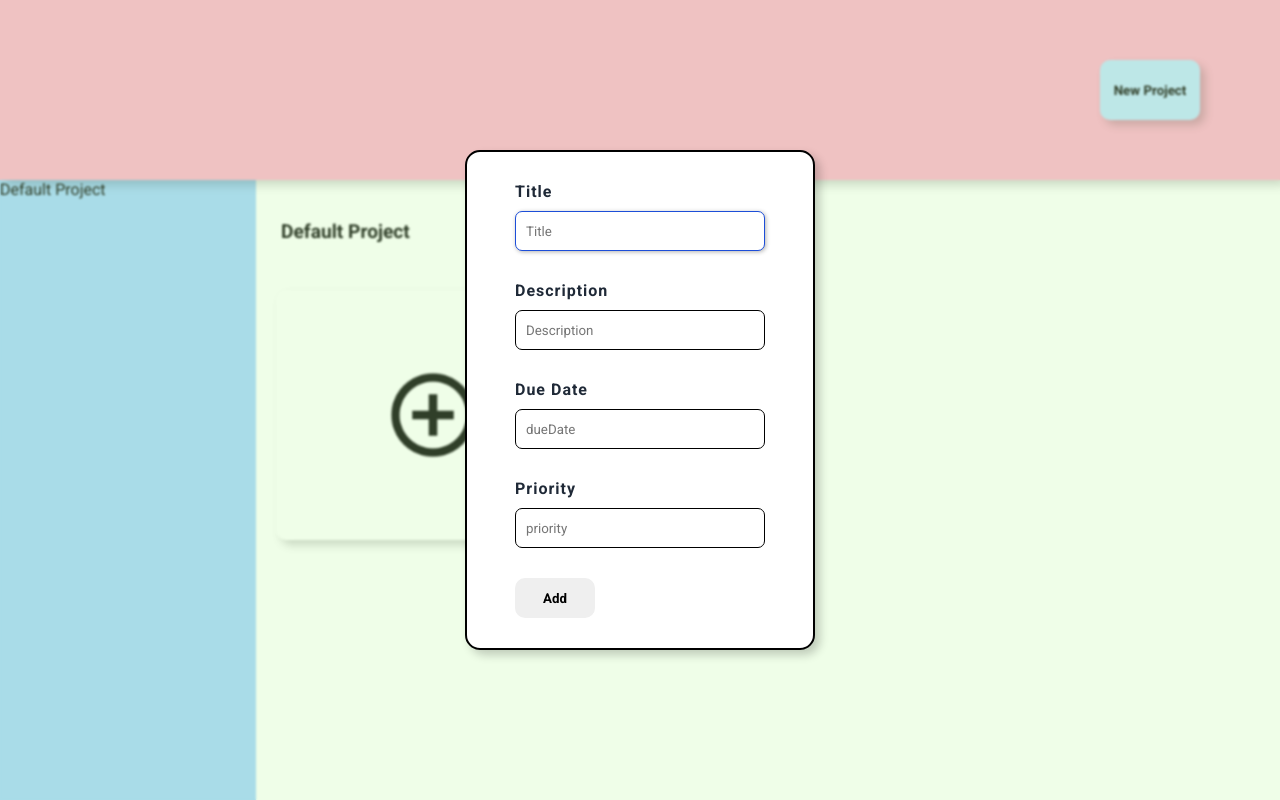
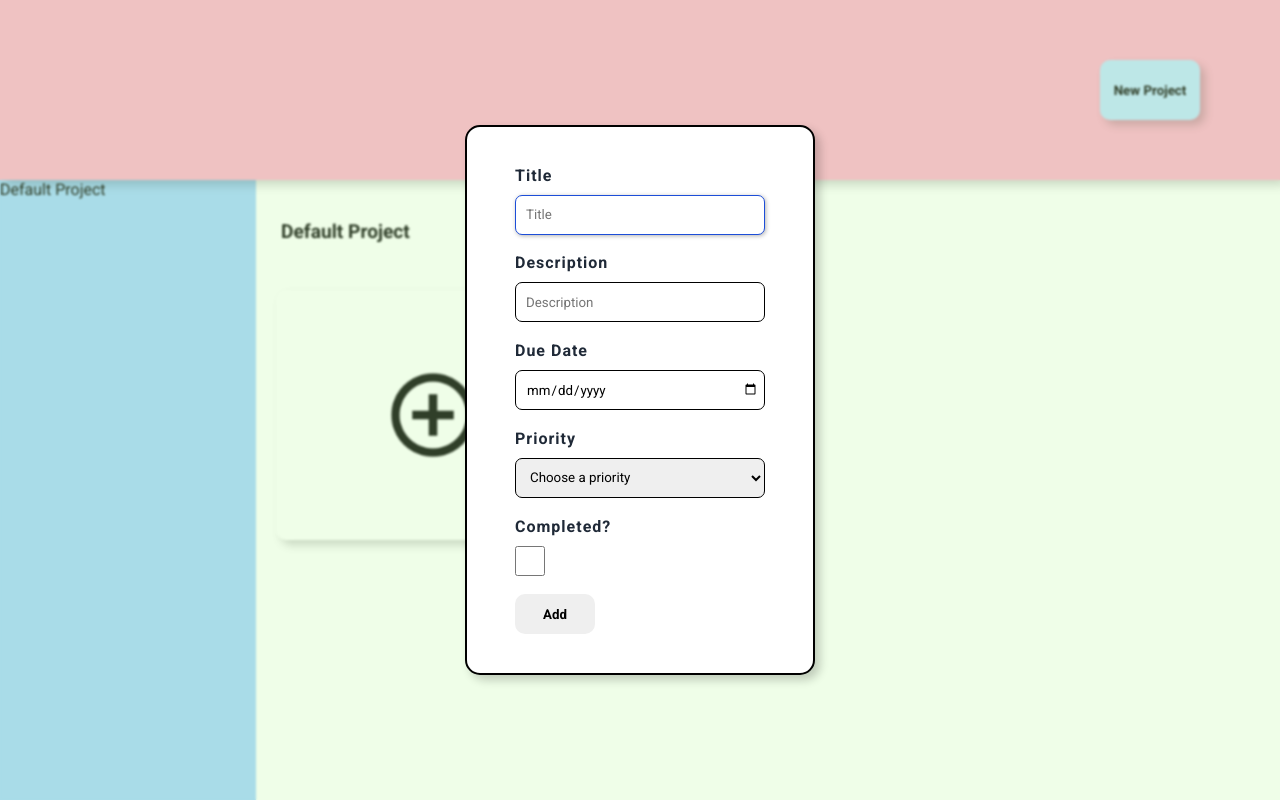
Before and after one commit to PattyTheRattyy/just-do-it, a website built with webpack: page src/template.html in a window 1280 px wide. Both pictures are taken after a click on the element 433 px from the left and 415 px from the top of the page. Built offline with nearby package versions, Linux system fonts and the light colour scheme.

Commit message:
Add dates, priority, and complete checkbox to todo form

```diff
--- a/src/domManip.js
+++ b/src/domManip.js
@@ -157,10 +157,13 @@ addTodoForm.addEventListener("submit", function (e) {
   console.log(`Date: ${dueDate}`);
   const priority = addTodoForm.priority.value;
   console.log(`Prior: ${priority}`);
-  // const complete = addTodoForm.complete.value;
+  const complete = addTodoForm.complete.value;
+  // if !complete {
+  //  complete = false
+  // }
 
   if (title && description && dueDate && priority) {
-    const newTodo = new todo(title, description, dueDate, priority);
+    const newTodo = new todo(title, description, dueDate, priority, complete);
     const projTitle = document.querySelector(".main-titles").textContent;
     const proj = storageManager.loadProject(projTitle);
     proj.addTodo(newTodo);
--- a/src/styles.css
+++ b/src/styles.css
@@ -73,7 +73,7 @@ body {
 }
 
 .todoDialog {
-    height: 500px;
+    height: 550px;
     width: 350px;
 
     border-radius: 15px;
@@ -81,6 +81,8 @@ body {
 
 
     margin: auto;
+    padding-top: 20px;
+    padding-bottom: 20px;
 
     border: 2px solid black;
 
@@ -121,7 +123,7 @@ label {
     letter-spacing: 1px;
 }
 
-input {
+input, select {
     width: 250px;
     padding: 5px;
     padding-left: 10px;
@@ -130,13 +132,13 @@ input {
     border: 1px solid black;
 }
 
-input:user-invalid {
+input:user-invalid, select:user-invalid {
     border: 1px solid #b91c1c;
 }
-input:user-valid {
+input:user-valid, select:user-valid {
     border: 1px solid #177c00;
 }
-input:focus {
+input:focus, select:focus {
     border: 1px solid #1d4ed8;
     outline: none;
     box-shadow: 1px 1px 4px  rgba(0,0,0,.3);
--- a/src/template.html
+++ b/src/template.html
@@ -49,6 +49,7 @@
               name="title"
               id="title"
               placeholder="Title"
+              maxlength="35"
               autofocus
               required
             />
@@ -60,13 +61,14 @@
               name="description"
               id="description"
               placeholder="Description"
+              maxlength="100"
               required
             />
           </div>
           <div class="inputLabel">
             <label for="dueDate">Due Date</label>
             <input
-              type="text"
+              type="date"
               name="dueDate"
               id="dueDate"
               placeholder="dueDate"
@@ -75,18 +77,17 @@
           </div>
           <div class="inputLabel">
             <label for="priority">Priority</label>
-            <input
-              type="text"
-              name="priority"
-              id="priority"
-              placeholder="priority"
-              required
-            />
+            <select name="priority" id="priority" placeholder="priority" required>
+              <option value="">Choose a priority</option>
+              <option value="low">Low</option>
+              <option value="medium">Medium</option>
+              <option value="high">High</option>
+            </select>
           </div>
-          <!-- <div class="inputLabel">
+          <div class="inputLabel">
             <label for="complete">Completed?</label>
             <input type="checkbox" name="complete" id="complete" />
-          </div> -->
+          </div>
           <button class="addProj" type="submit">Add</button>
         </form>
       </div>
--- a/src/todos.js
+++ b/src/todos.js
@@ -1,10 +1,10 @@
 export class todo {
-  constructor(title, description, dueDate, priority) {
+  constructor(title, description, dueDate, priority, complete) {
     this.title = title;
     this.description = description;
     this.dueDate = dueDate;
     this.priority = priority;
-    this.complete = false;
+    this.complete = complete;
     this.id = crypto.randomUUID();
   }
   changeTitle(newTitle) {
```
